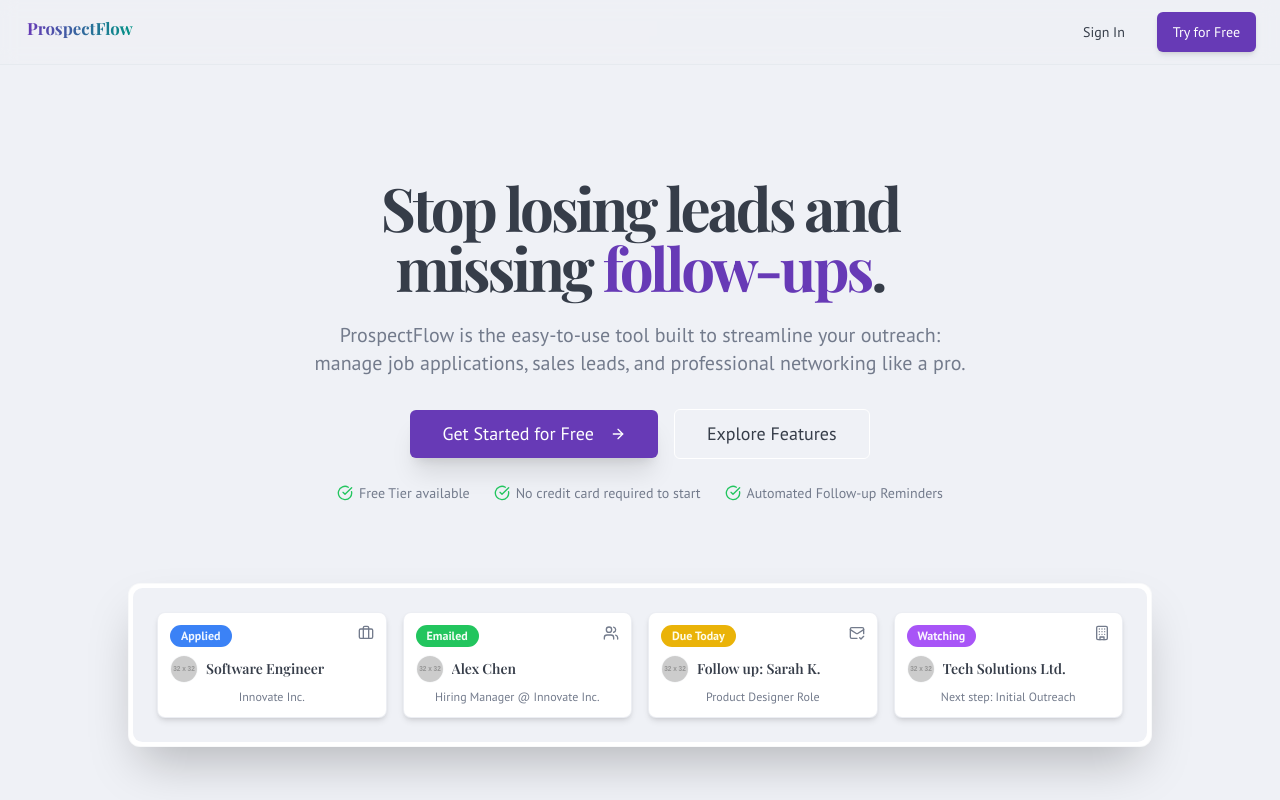
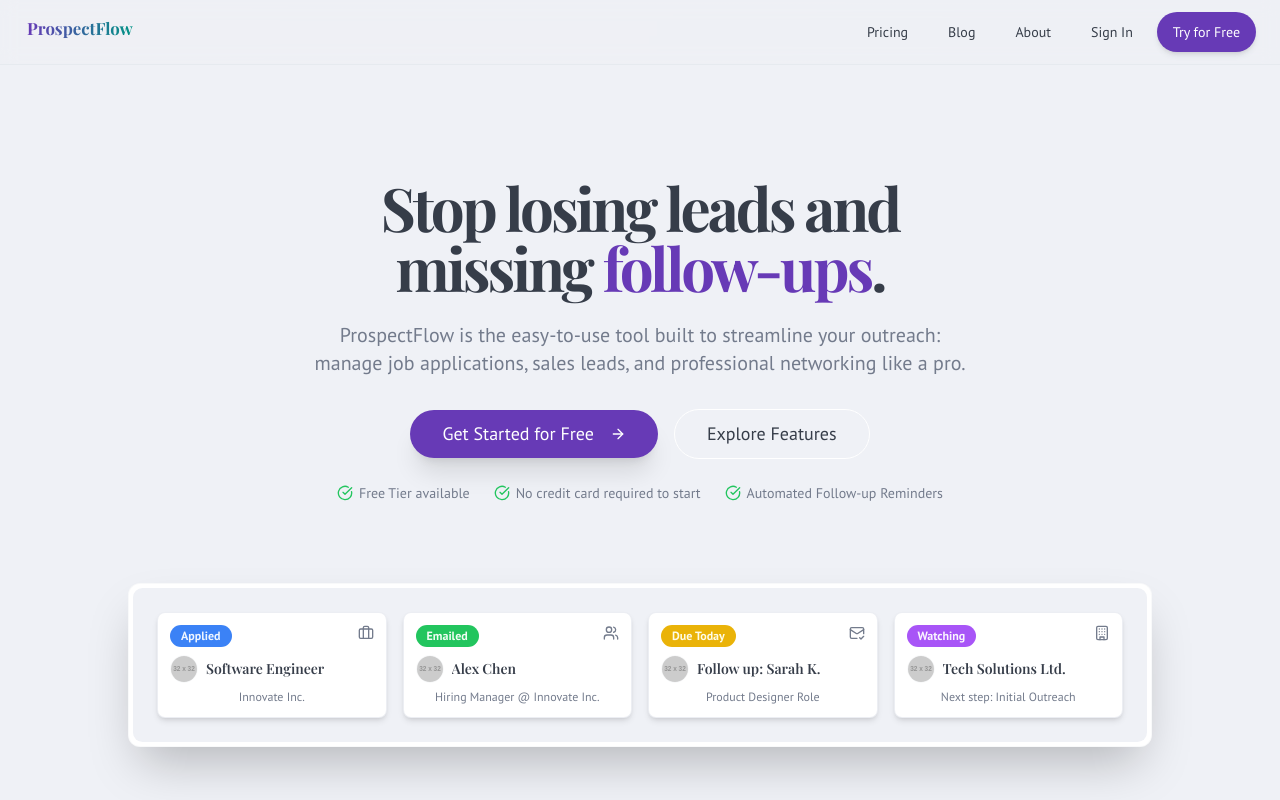
Before and after one commit to SwastikTripathi/ProspectFlow, a Next.js app: page /landing in a window 1280 px wide. Shown: the top 800 px of the page. Built offline with nearby package versions, Linux system fonts and the light colour scheme; a web font is replaced by a local one.

Commit message:
just like there are links on top, i want pricing link, blog link, about

```diff
--- a/src/app/landing/page.tsx
+++ b/src/app/landing/page.tsx
@@ -139,11 +139,20 @@ export default function LandingPage() {
           <Link href="/landing" className="mr-6 flex items-center space-x-2">
             <Logo />
           </Link>
-          <nav className="flex items-center space-x-2 sm:space-x-4">
-            <Button variant="ghost" asChild>
+          <nav className="flex items-center space-x-1 sm:space-x-2">
+            <Button variant="ghost" asChild className="rounded-full">
+              <Link href="#">Pricing</Link>
+            </Button>
+            <Button variant="ghost" asChild className="rounded-full">
+              <Link href="#">Blog</Link>
+            </Button>
+            <Button variant="ghost" asChild className="rounded-full">
+              <Link href="#">About</Link>
+            </Button>
+            <Button variant="ghost" asChild className="rounded-full">
               <Link href="/auth">Sign In</Link>
             </Button>
-            <Button asChild className="shadow-md">
+            <Button asChild className="shadow-md rounded-full">
               <Link href="/auth?action=signup">Try for Free</Link>
             </Button>
           </nav>
@@ -161,10 +170,10 @@ export default function LandingPage() {
               ProspectFlow is the easy-to-use tool built to streamline your outreach: manage job applications, sales leads, and professional networking like a pro.
             </p>
             <div className="flex flex-col sm:flex-row items-center justify-center gap-3 sm:gap-4 mb-6">
-                <Button size="lg" className="text-lg px-8 py-6 shadow-xl w-full sm:w-auto" asChild>
+                <Button size="lg" className="text-lg px-8 py-6 shadow-xl w-full sm:w-auto rounded-full" asChild>
                 <Link href="/auth?action=signup">Get Started for Free <ArrowRight className="ml-2 h-5 w-5" /></Link>
                 </Button>
-                <Button size="lg" variant="outline" className="text-lg px-8 py-6 w-full sm:w-auto" asChild>
+                <Button size="lg" variant="outline" className="text-lg px-8 py-6 w-full sm:w-auto rounded-full" asChild>
                 <Link href="#features">Explore Features</Link>
                 </Button>
             </div>
@@ -232,7 +241,7 @@ export default function LandingPage() {
             <p className="max-w-xl mx-auto text-lg text-muted-foreground mb-8">
               Join ProspectFlow today and take control of your professional opportunities.
             </p>
-            <Button size="lg" className="text-lg px-8 py-6 shadow-xl" asChild>
+            <Button size="lg" className="text-lg px-8 py-6 shadow-xl rounded-full" asChild>
               <Link href="/auth?action=signup">Sign Up - It's Free to Start</Link>
             </Button>
           </div>
```
